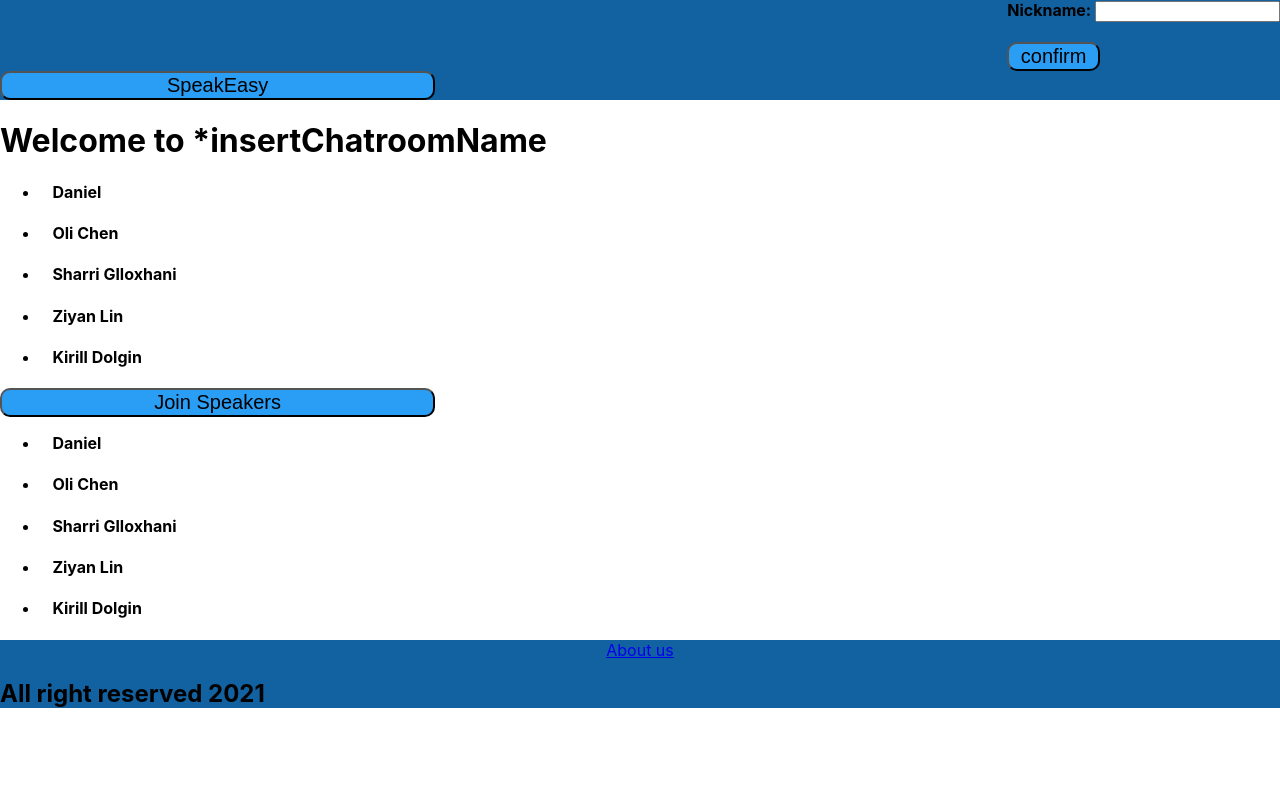
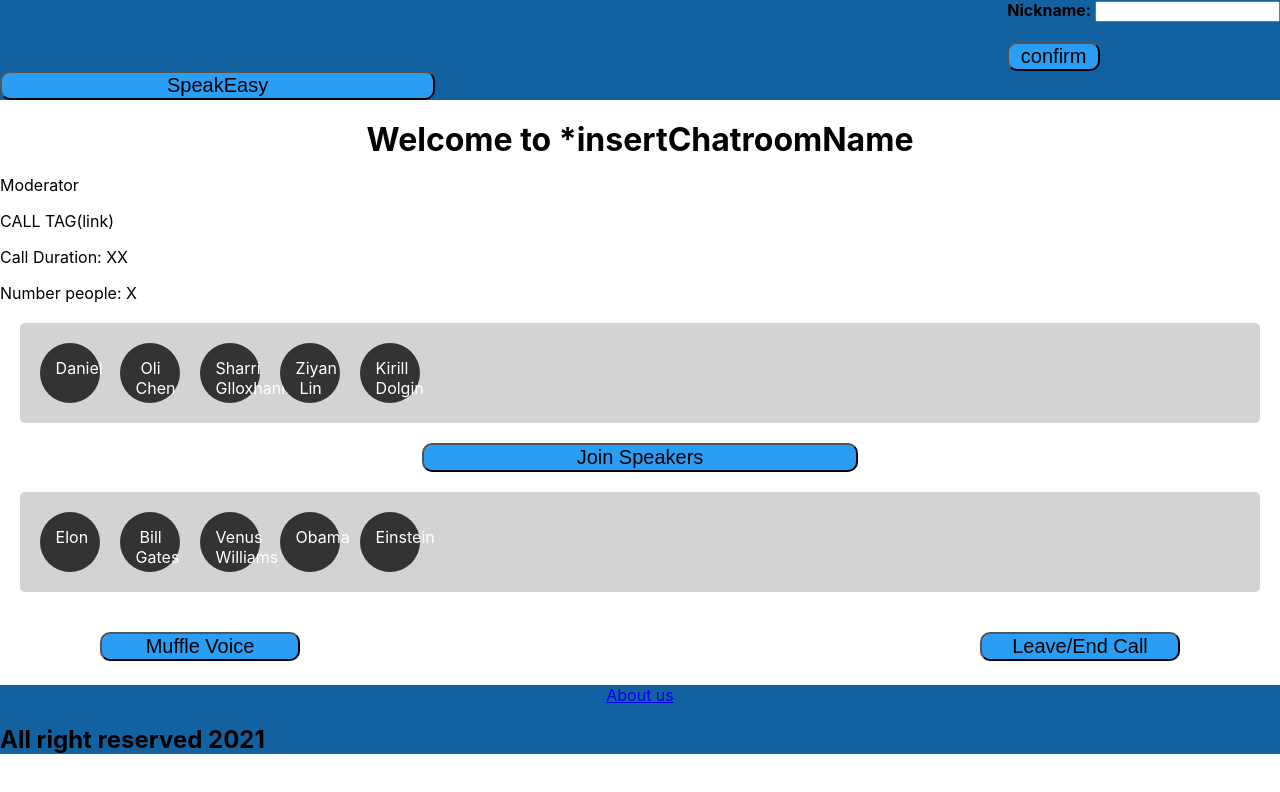
Before and after one commit to agile-dev-assignments/project-setup-team-baliton-portal-speakeasy, a React (Create React App) app in the folder front-end/: page /chatroom in a window 1280 px wide. Shown: the top 792 px of the page. Built offline with nearby package versions, Linux system fonts and the light colour scheme.

Commit message:
Added muffle and leave buttons to bottom of Chatroom

```diff
--- a/front-end/src/Chatroom.css
+++ b/front-end/src/Chatroom.css
@@ -1,11 +1,87 @@
-.speakerPool {
-
+.speakersPool {
+    display: flex;
+    background-color: lightgrey;
+    border-radius: 5px;
+    margin:20px;
 
 
 }
 
 .listenersPool {
-
+    display: flex;
+    background-color: lightgrey;
+    border-radius: 5px;
+    margin:20px;
 
 
 }
+
+button {
+    justify-content: center;
+    display: flex;
+    align-items: center;
+    margin:0 auto;
+}
+
+h1 {
+    padding-top: 20px;
+    justify-content: center;
+    display: flex;
+    align-items: center;
+    margin:0 auto;
+}
+
+.profile-container{
+    background-color: #333333;
+    border-radius: 100%;
+}
+
+ul {
+    display: inline;
+    list-style-type: none;
+    margin: 0;
+    padding: 10px;
+    overflow: hidden;
+}
+
+li {
+    display: inline;
+    padding: 10px;
+    float: left;
+}
+
+
+li a:hover {
+
+
+    background-color: red;
+}
+
+li a {
+    width:30px;
+    height: 30px;
+    display: block;
+    color: white;
+    text-align: center;
+    padding: 15px ;
+    text-decoration: none;
+}
+
+#muffleButton{
+    margin-left: 100px;
+    float: left;
+    width: 200px;
+}
+
+#endButton {
+    width: 200px;
+    float: right;
+    margin-right: 100px ;}
+
+#buttonContainer {
+width: 100%;
+  display: inline-block;
+  overflow: auto;
+  white-space: nowrap;
+  margin: 20px auto;
+}
--- a/front-end/src/Chatroom.js
+++ b/front-end/src/Chatroom.js
@@ -1,8 +1,8 @@
 import React from 'react'
-
+import './Chatroom.css'
 const Chatroom = () => {
 
-    let userArray = [
+    let speakersArray = [
         {
           "name": "Daniel",
         },
@@ -20,20 +20,51 @@ const Chatroom = () => {
         },
       ]
 
+      let listenersArray = [
+        {
+          "name": "Elon",
+        },
+        {
+          "name": "Bill Gates",
+        },
+        {
+          "name": "Venus Williams",
+        },
+        {
+          "name": "Obama",
+        },
+        {
+          "name": "Einstein",
+        },
+      ]
+
+
     return (
         <div>
             <h1>Welcome to *insertChatroomName</h1>
-
+            <div id="moderatorContainer">
+                <div id="leftCon">
+                    <p>Moderator</p>
+                    <p>CALL TAG(link)</p>
+                </div>
+                <div id="rightCon">
+                    <p>Call Duration: XX</p>
+                    <p>Number people: X</p>
+                </div>
+            </div>
             <div class="speakersPool">
-                <UserList profiles={userArray} />
+                <UserList profiles={speakersArray} />
             </div>
 
             <button>Join Speakers</button>
 
             <div class="listenersPool">
-                <UserList profiles={userArray} />
+                <UserList profiles={listenersArray} />
             </div>
-
+            <div id="buttonContainer">
+                <button id="muffleButton">Muffle Voice</button>
+                <button id="endButton">Leave/End Call</button>
+            </div>
         </div>
     )
 }
@@ -42,14 +73,12 @@ const Chatroom = () => {
 const UserList = (props) => {
     const profiles = props.profiles
     const userList = profiles.map((profile) =>
+    <ul >
       <li key={profile.name}>
-        <div className="profile-details">
-          <h4 className="profile-entry">
+        <div className="profile-container">
+          <a className="profile-entry">
             {profile.name}
-          </h4>
-          <p className="profile-entry">
-            {profile.bio}
-          </p>
+          </a>
           {/*}
           <ul>
             <li>
@@ -62,6 +91,7 @@ const UserList = (props) => {
 */}
         </div>
       </li>
+    </ul>
     )
     return (
       <ul className="user-list">
```
